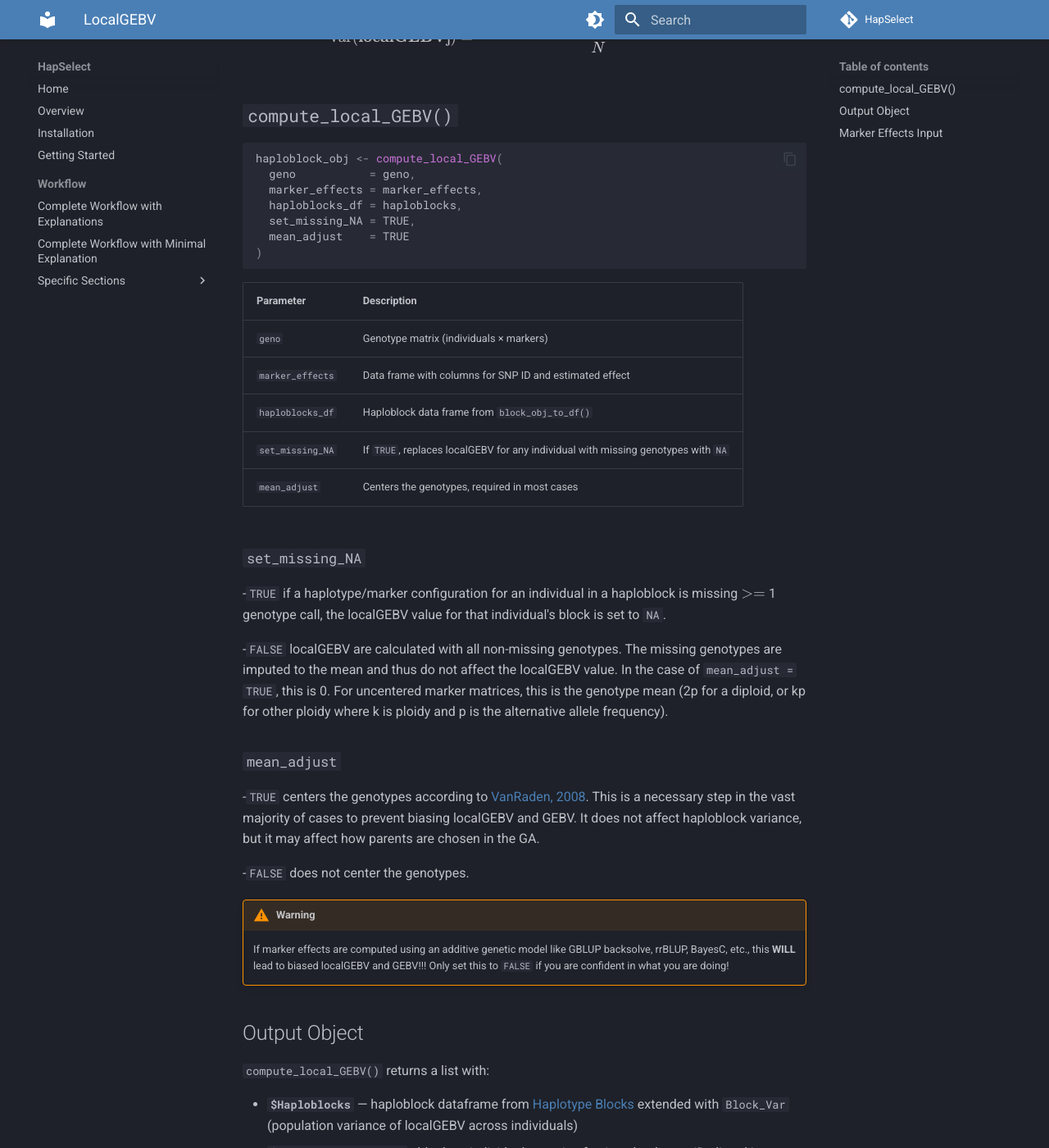
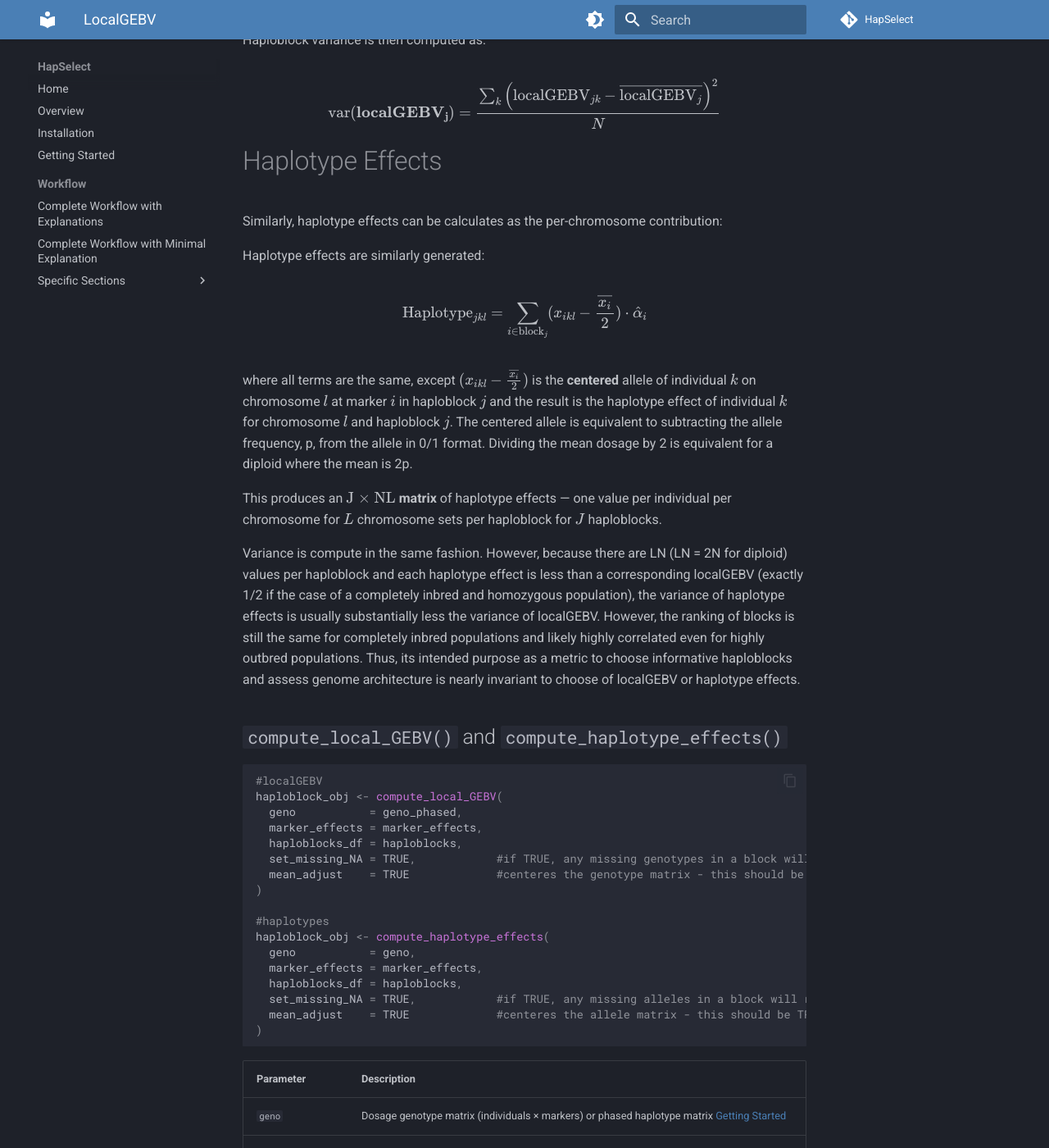
Before and after one commit to wrshf7/HapSelect-Docs, an MkDocs documentation site: the page built from docs/workflow/local-gebv.md, in a window 1280 px wide and 1400 px high, scrolled down 496 px. Shown: the whole window at 82% size. Built offline with MkDocs 1.6.1 and Material for MkDocs 9.7.7, drawn with Linux system fonts in a browser that asks for light colours; comment, search, counter and statistics services are not loaded; some of the changed text lies outside the part shown.

Commit message:
Update local-gebv.md

````diff
--- a/docs/workflow/local-gebv.md
+++ b/docs/workflow/local-gebv.md
@@ -3,60 +3,87 @@
 Local genomic estimated breeding values (localGEBV) quantify the breeding value contribution of each haploblock for each individual. The localGEBV are calculated as:
 
 $$
-\text{localGEBV}_{ij} = \sum_{m \in \text{block}_j} \overline{z_{im}} \cdot \hat{u}_m
+\text{localGEBV}_{jk} = \sum_{i \in \text{block}_j} ({x_{ik}} - \overline{x_{i}}) \cdot \hat{\alpha}_i
 $$
 
-where \(\overline{z_{im}}\) is the **centered** (see [VanRaden, 2008](https://doi.org/10.3168/jds.2007-0980)) allele dosage of individual \(i\) at marker \(m\) in haploblock \(j\), and \(\hat{u}_m\) is the estimated marker effect. If `mean_adjust = FALSE`, then it is not centered and is the actual value.
+where \(({x_{ik}} - \overline{x_{i}})\) is the **centered** (see [VanRaden, 2008](https://doi.org/10.3168/jds.2007-0980)) allele dosage of individual \(k\) at marker \(i\) in haploblock \(j\), and \(\hat{\alpha}_i\) is the estimated marker effect. If `mean_adjust = FALSE`, then it is not centered and is the actual value.
+
+This produces an **\(\text{J × N}\) matrix** of localGEBV values — one value per individual for \(N\) individuals per haploblock for \(J\) haploblocks — which captures the breeding value contribution of each genomic region separately.
 
 Haploblock variance is then computed as:
 
 $$
-\text{var}(\mathbf{\text{localGEBV}_j}) = \frac{\sum_i \left( \text{localGEBV}_{ij} - \overline{\text{localGEBV}_j} \right)^2}{N}
+\text{var}(\mathbf{\text{localGEBV}_j}) = \frac{\sum_k \left( \text{localGEBV}_{jk} - \overline{\text{localGEBV}_j} \right)^2}{N}
 $$
 
+#Haplotype Effects
 
-## `compute_local_GEBV()`
+Similarly, haplotype effects can be calculates as the per-chromosome contribution:
+
+Haplotype effects are similarly generated:
+
+$$
+\text{Haplotype}_{jkl} = \sum_{i \in \text{block}_j} ({x_{ikl}} - \frac{\overline{x_{i}}}{2}) \cdot \hat{\alpha}_i
+$$
+
+where all terms are the same, except \(({x_{ikl}} - \frac{\overline{x_{i}}}{2})\) is the **centered** allele of individual \(k\) on chromosome \(l\) at marker \(i\) in haploblock \(j\) and the result is the haplotype effect of individual \(k\) for chromosome \(l\) and haploblock \(j\). The centered allele is equivalent to subtracting the allele frequency, p, from the allele in 0/1 format. Dividing the mean dosage by 2 is equivalent for a diploid where the mean is 2p.
+
+This produces an **\(\text{J × NL}\) matrix** of haplotype effects — one value per individual per chromosome for \(L\) chromosome sets per haploblock for \(J\) haploblocks.
+
+Variance is compute in the same fashion. However, because there are LN (LN = 2N for diploid) values per haploblock and each haplotype effect is less than a corresponding localGEBV (exactly 1/2 if the case of a completely inbred and homozygous population), the variance of haplotype effects is usually substantially less the variance of localGEBV. However, the ranking of blocks is still the same for completely inbred populations and likely highly correlated even for highly outbred populations. Thus, its intended purpose as a metric to choose informative haploblocks and assess genome architecture is nearly invariant to choose of localGEBV or haplotype effects.
+
+## `compute_local_GEBV()` and `compute_haplotype_effects()`
 
 ```r
+#localGEBV
 haploblock_obj <- compute_local_GEBV(
+  geno           = geno_phased,
+  marker_effects = marker_effects,
+  haploblocks_df = haploblocks,
+  set_missing_NA = TRUE,            #if TRUE, any missing genotypes in a block will return NA for the localGEBV
+  mean_adjust    = TRUE             #centeres the genotype matrix - this should be TRUE in almost every case! Setting to FALSE will lead to biased localGEBV!
+)
+
+#haplotypes
+haploblock_obj <- compute_haplotype_effects(
   geno           = geno,
   marker_effects = marker_effects,
   haploblocks_df = haploblocks,
-  set_missing_NA = TRUE,
-  mean_adjust    = TRUE
+  set_missing_NA = TRUE,            #if TRUE, any missing alleles in a block will return NA for the haplotype effect
+  mean_adjust    = TRUE             #centeres the allele matrix - this should be TRUE in almost every case! Setting to FALSE will lead to biased haplotype effects!
 )
 ```
 
 | Parameter | Description |
 |-----------|-------------|
-| `geno` | Genotype matrix (individuals × markers) |
+| `geno` | Dosage genotype matrix (individuals × markers) or phased haplotype matrix [Getting Started](../getting-started.md) |
 | `marker_effects` | Data frame with columns for SNP ID and estimated effect |
 | `haploblocks_df` | Haploblock data frame from `block_obj_to_df()` |
-| `set_missing_NA` | If `TRUE`, replaces localGEBV for any individual with missing genotypes with `NA` |
+| `set_missing_NA` | If `TRUE`, replaces localGEBV/haplotype effects for any individual with missing genotypes with `NA` |
 | `mean_adjust` | Centers the genotypes, required in most cases |
 
 ### `set_missing_NA`
 
--`TRUE` if a haplotype/marker configuration for an individual in a haploblock is missing $>=$ 1 genotype call, the localGEBV value for that individual's block is set to `NA`.
+-`TRUE` if a haplotype/marker configuration for an individual in a haploblock is missing $>=$ 1 genotype call, the localGEBV value/haplotype effect for that individual's block is set to `NA`.
 
--`FALSE` localGEBV are calculated with all non-missing genotypes. The missing genotypes are imputed to the mean and thus do not affect the localGEBV value. In the case of `mean_adjust = TRUE`, this is 0. For uncentered marker matrices, this is the genotype mean (2p for a diploid, or kp for other ploidy where k is ploidy and p is the alternative allele frequency).
+-`FALSE` localGEBV/haplotype effects are calculated with all non-missing genotypes. The missing genotypes are imputed to the mean. In the case of `mean_adjust = TRUE`, this is 0 and thus do not affect the value. For uncentered marker matrices, this is the genotype mean (2p for a diploid, or kp for other ploidy where k is ploidy and p is the alternative allele frequency).
 
 ### `mean_adjust`
 
--`TRUE` centers the genotypes according to [VanRaden, 2008](https://doi.org/10.3168/jds.2007-0980). This is a necessary step in the vast majority of cases to prevent biasing localGEBV and GEBV. It does not affect haploblock variance, but it may affect how parents are chosen in the GA.
+-`TRUE` centers the genotypes/alleles according to [VanRaden, 2008](https://doi.org/10.3168/jds.2007-0980). This is a necessary step in the vast majority of cases to prevent biasing localGEBV/haplotype effects and GEBV. It does not affect haploblock variance, but it may affect how parents are chosen in the GA.
 
--`FALSE` does not center the genotypes.
+-`FALSE` does not center the genotypes/alleles.
 
 !!! warning
-    If marker effects are computed using an additive genetic model like GBLUP backsolve, rrBLUP, BayesC, etc., this **WILL** lead to biased localGEBV and GEBV!!! Only set this to `FALSE` if you are confident in what you are doing!
+    If marker effects are computed using an additive genetic model like GBLUP backsolve, rrBLUP, BayesC, etc., this **WILL** lead to biased localGEBV/haplotype effects and GEBV!!! Only set this to `FALSE` if you are confident in what you are doing!
 
 ## Output Object
 
 `compute_local_GEBV()` returns a list with:
 
-- **`$Haploblocks`** — haploblock dataframe from [Haplotype Blocks](haploblocks.md) extended with `Block_Var` (population variance of localGEBV across individuals)
-- **`$Haplotype_ID_Matrix`** - blocks × individuals matrix of unique haplotype IDs listed in `$Haplotypes` dataframe
-- **`$Haplotype_Effect_Matrix`** — blocks × individuals matrix of localGEBV values corresponding to `$Haplotype_ID_Matrix` IDs and `$Haplotypes` dataframe IDs and values.
+- **`$Haploblocks`** — haploblock dataframe from [Haplotype Blocks](haploblocks.md) extended with `Block_Var` (population variance of localGEBV/haplotype effects across individuals)
+- **`$Haplotype_ID_Matrix`** - blocks (J) × individuals (K) or chromosomes (KL) matrix of unique localGEBV/haplotype IDs listed in `$Haplotypes` dataframe
+- **`$Haplotype_Effect_Matrix`** — blocks (J) × individuals (K) or chromosomes (KL) of haplotype effects/localGEBV values corresponding to `$Haplotype_ID_Matrix` IDs and `$Haplotypes` dataframe IDs and values.
 - **`$Haplotypes`** - dataframe containing the unique haplotype/genotype configurations in each haploblock as well as their localGEBV estimates.
 
 ## Marker Effects Input
````
